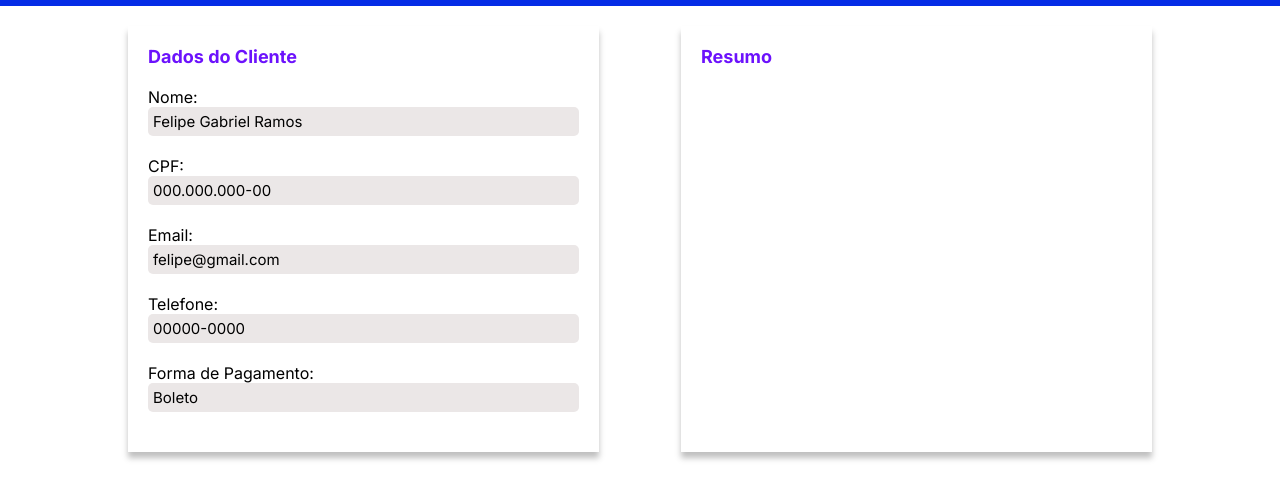
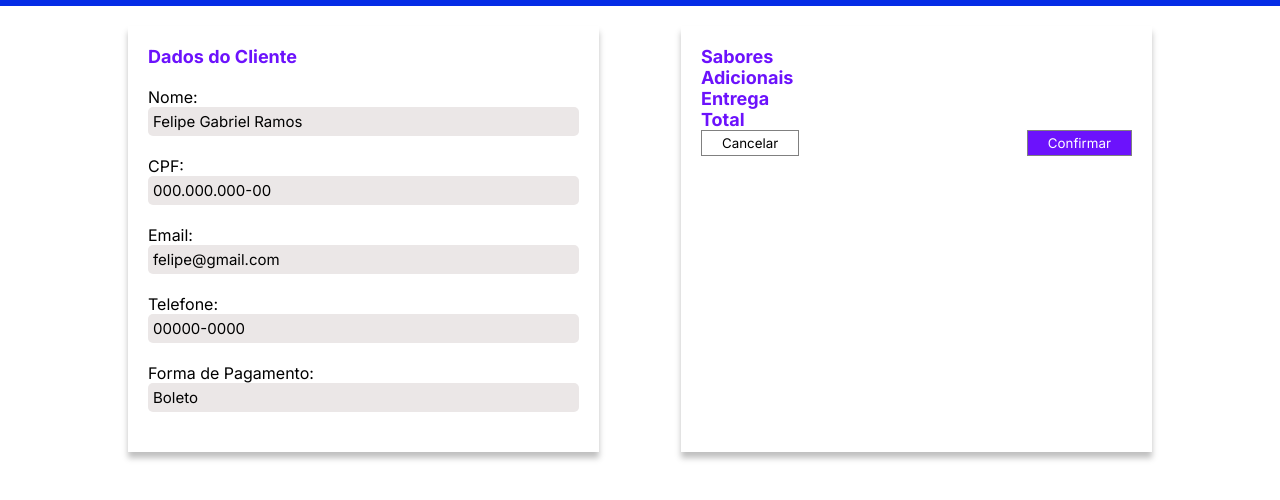
Before and after one commit to Kenzohfs/GetPizza, a plain HTML site: page pedido/confirma.html in a window 1280 px wide. Shown: the part 204-704 px from the top of the page. Drawn offline with Linux system fonts and the light colour scheme.

Commit message:
04/10 - 20:35

```diff
--- a/css/confirma.css
+++ b/css/confirma.css
@@ -56,3 +56,31 @@ h4 {
     border-radius: 5px;
     font-size: 15px;
 }
+
+.divBotoesConfirma {
+    display: flex;
+    justify-content: space-between;
+}
+
+.cancelar {
+    padding: 4px 20px;
+    background-color: white;
+    border: 1px solid gray;
+    font-family: 'Inter';
+}
+
+.cancelar:hover {
+    cursor: pointer;
+}
+
+.confirmar {
+    padding: 4px 20px;
+    background-color: #6C12FC;
+    border: 1px solid gray;
+    color: white;
+    font-family: 'Inter';
+}
+
+.confirmar:hover {
+    cursor: pointer;
+}
--- a/pedido/confirma.html
+++ b/pedido/confirma.html
@@ -49,7 +49,14 @@
                 </div>
             </div>
             <div class="divMenor">
-                <h4>Resumo</h4>
+                <h4>Sabores</h4>
+                <h4>Adicionais</h4>
+                <h4>Entrega</h4>
+                <h4>Total</h4>
+                <div class="divBotoesConfirma">
+                    <button class="cancelar">Cancelar</button>
+                    <button class="confirmar">Confirmar</button>
+                </div>
             </div>
         </div>
     </main>
```
